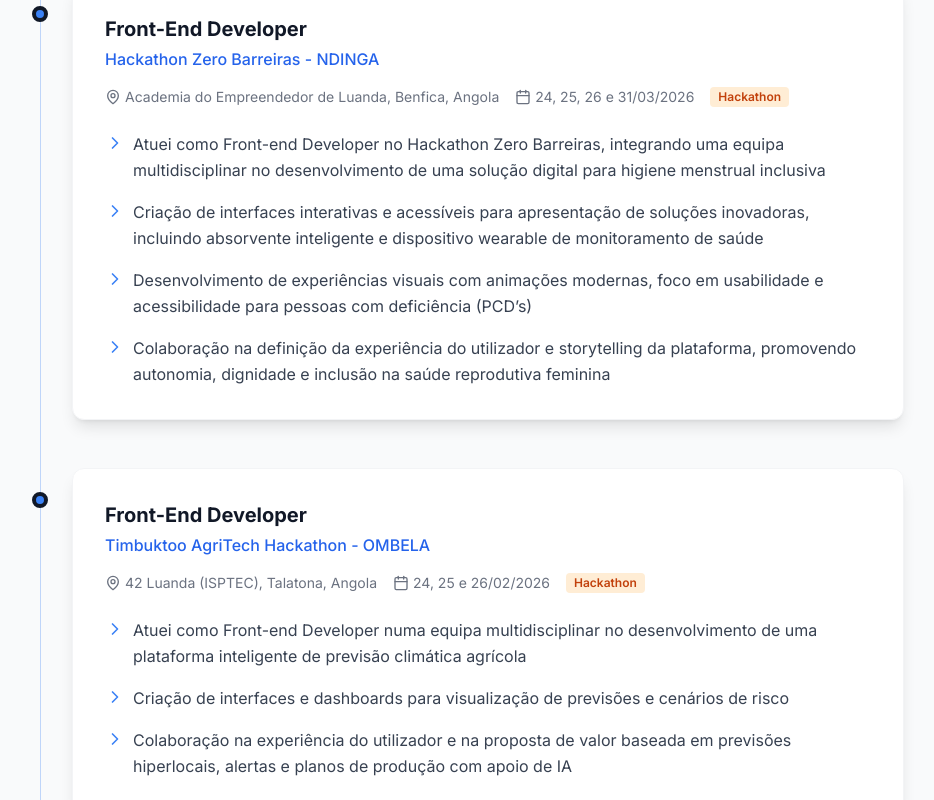
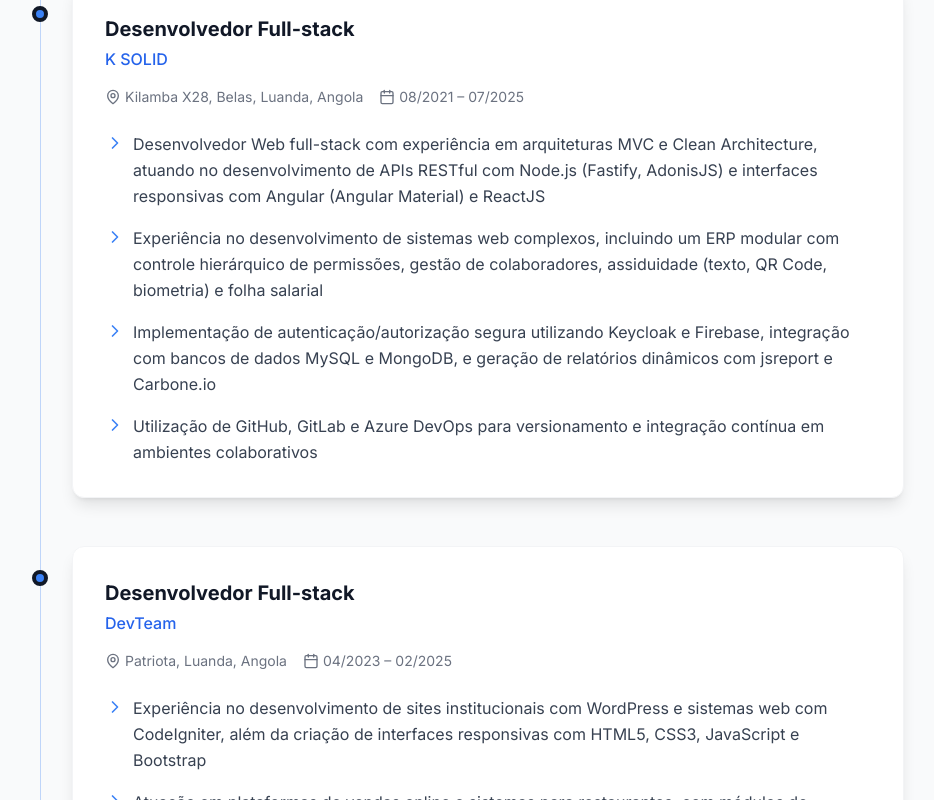
Before and after one commit to SebastiaoBLuvumbo/PortfolioSebastiaoLuvumbo, a React (Vite) app: page / in a window 1280 px wide. Shown: the part 3020-3820 px from the top of the page, without its empty margins (184-1118 px from the left). Built offline with nearby package versions, Linux system fonts and the light colour scheme.

Commit message:
Commented on Hackathon in Profissional Experiences

```diff
--- a/src/components/Experience.tsx
+++ b/src/components/Experience.tsx
@@ -15,33 +15,33 @@ const experiences = [
       'Implementação de chat em tempo real com WebSocket em projeto de agência de viagens, utilizando React, Angular + PHP'
     ]
   },
-  {
-    title: 'Front-End Developer',
-    company: 'Hackathon Zero Barreiras - NDINGA',
-    location: 'Academia do Empreendedor de Luanda, Benfica, Angola',
-    date: '24, 25, 26 e 31/03/2026',
-    badge: 'Hackathon',
-    badgeColor: 'bg-orange-100 text-orange-700 dark:bg-orange-900/30 dark:text-orange-400',
-    description: [
-      'Atuei como Front-end Developer no Hackathon Zero Barreiras, integrando uma equipa multidisciplinar no desenvolvimento de uma solução digital para higiene menstrual inclusiva',
-      'Criação de interfaces interativas e acessíveis para apresentação de soluções inovadoras, incluindo absorvente inteligente e dispositivo wearable de monitoramento de saúde',
-      'Desenvolvimento de experiências visuais com animações modernas, foco em usabilidade e acessibilidade para pessoas com deficiência (PCD’s)',
-      'Colaboração na definição da experiência do utilizador e storytelling da plataforma, promovendo autonomia, dignidade e inclusão na saúde reprodutiva feminina'
-    ]
-  },
-  {
-    title: 'Front-End Developer',
-    company: 'Timbuktoo AgriTech Hackathon - OMBELA',
-    location: '42 Luanda (ISPTEC), Talatona, Angola',
-    date: '24, 25 e 26/02/2026',
-    badge: 'Hackathon',
-    badgeColor: 'bg-orange-100 text-orange-700 dark:bg-orange-900/30 dark:text-orange-400',
-    description: [
-      'Atuei como Front-end Developer numa equipa multidisciplinar no desenvolvimento de uma plataforma inteligente de previsão climática agrícola',
-      'Criação de interfaces e dashboards para visualização de previsões e cenários de risco',
-      'Colaboração na experiência do utilizador e na proposta de valor baseada em previsões hiperlocais, alertas e planos de produção com apoio de IA'
-    ]
-  },
+  // {
+  //   title: 'Front-End Developer',
+  //   company: 'Hackathon Zero Barreiras - NDINGA',
+  //   location: 'Academia do Empreendedor de Luanda, Benfica, Angola',
+  //   date: '24, 25, 26 e 31/03/2026',
+  //   badge: 'Hackathon',
+  //   badgeColor: 'bg-orange-100 text-orange-700 dark:bg-orange-900/30 dark:text-orange-400',
+  //   description: [
+  //     'Atuei como Front-end Developer no Hackathon Zero Barreiras, integrando uma equipa multidisciplinar no desenvolvimento de uma solução digital para higiene menstrual inclusiva',
+  //     'Criação de interfaces interativas e acessíveis para apresentação de soluções inovadoras, incluindo absorvente inteligente e dispositivo wearable de monitoramento de saúde',
+  //     'Desenvolvimento de experiências visuais com animações modernas, foco em usabilidade e acessibilidade para pessoas com deficiência (PCD’s)',
+  //     'Colaboração na definição da experiência do utilizador e storytelling da plataforma, promovendo autonomia, dignidade e inclusão na saúde reprodutiva feminina'
+  //   ]
+  // },
+  // {
+  //   title: 'Front-End Developer',
+  //   company: 'Timbuktoo AgriTech Hackathon - OMBELA',
+  //   location: '42 Luanda (ISPTEC), Talatona, Angola',
+  //   date: '24, 25 e 26/02/2026',
+  //   badge: 'Hackathon',
+  //   badgeColor: 'bg-orange-100 text-orange-700 dark:bg-orange-900/30 dark:text-orange-400',
+  //   description: [
+  //     'Atuei como Front-end Developer numa equipa multidisciplinar no desenvolvimento de uma plataforma inteligente de previsão climática agrícola',
+  //     'Criação de interfaces e dashboards para visualização de previsões e cenários de risco',
+  //     'Colaboração na experiência do utilizador e na proposta de valor baseada em previsões hiperlocais, alertas e planos de produção com apoio de IA'
+  //   ]
+  // },
   {
     title: 'Desenvolvedor Full-stack',
     company: 'K SOLID',
```
